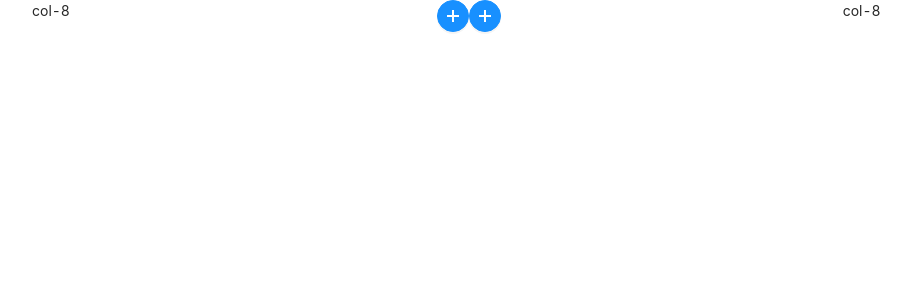
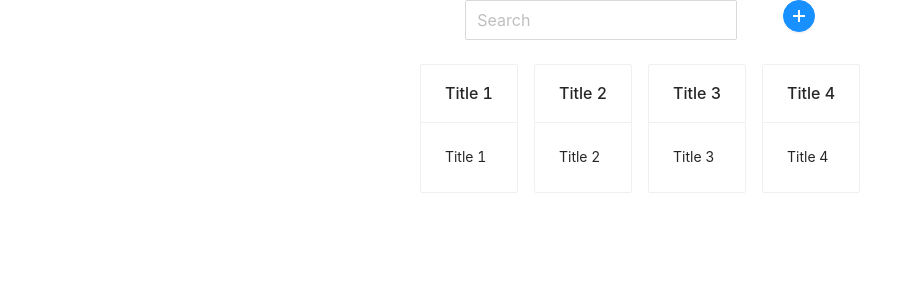
Before and after one commit to zeynepbozkirr/Todo-app, a Next.js app: page / in a window 1280 px wide. Shown: the top 300 px of the page, without its empty margins (0-911 px from the left). Built offline with nearby package versions, Linux system fonts and the light colour scheme.

Commit message:
change form

```diff
--- a/components/TodoMain/Form/index.js
+++ b/components/TodoMain/Form/index.js
@@ -1,105 +1,69 @@
-import React ,{useState} from "react";
+import React ,{useState,createRef } from "react";
 import "antd/dist/antd.css";
-import {Form, Select, Col,Radio, Button} from "antd";
+import {Form, Select, Col,Radio, Button,Input} from "antd";
 import CustomInput from "../../Custom/CustomInput";
 import CustomButton from "../../Custom/CustomButton";
 import {values} from "mobx";
 
 const FormComp = () => {
-    const [inpValues,setInpValues]=useState({
-        title:"title",
-        content:"content",
-        status:"urgent normal easy"
+    const [form] = Form.useForm();
+    const formRef = createRef();
 
-    })
-    const [form] = Form.useForm();
 
-            console.log(inpValues, "val")
-
-    const onFinish = async (e) => {
-        console.log(inpValues,"form");
-    }
+    const onFinish = (values) => {
+        console.log(values);
+        formRef.current.resetFields();
+    };
     const onFinishFailed = (errorInfo) => {
         console.log('Failed:', errorInfo);
     };
+
     return (
-        <Form   name="basic"
-                labelCol={{
-                    span: 8,
-                }}
-                wrapperCol={{
-                    span: 16,
-                }}
-                initialValues={{
-                    remember: true,
-                    Title:inpValues.title,
-                    Content:inpValues.content,
-                    Status:inpValues.status
-                }}
+        <Form   ref={formRef}
+                name="basic"
                 onFinish={onFinish}
-                onFinishFailed={onFinishFailed}
-                autoComplete="off">
+                onFinishFailed={onFinishFailed}>
+            <Form.Item
+                name="Title"
+                rules={[
+                    {
+                        required: true,
+                        message: 'Please input your username!',
+                    },
+                ]}
+            >
+                <Input />
+            </Form.Item>
             <Form.Item
 
-                name="Title"
+                name="Content"
                 rules={[
-                    {required: true
-                    }
+                    {
+                        required: true,
+                        message: 'Please input your username!',
+                    },
                 ]}
             >
-                <CustomInput name={"Title"} inpValues={inpValues.title} placeholder={"Title"}  onchangeInput={(e)=> {
-                    setInpValues((prevState) => ({
-                        ...prevState,
-                        title: e.target.value,
-                    }));
-
-
-                }} />
+                <Input />
             </Form.Item>
-            <Form.Item
-                name="Content"
-                rules={[
-                    {required: true
-                    }
-                ]}
-            >
-                 <CustomInput name={"Content"} inpValues={inpValues.content} placeholder={"Content"}
-                             onchangeInput={(e)=> {
-
-                               setInpValues((prevState) => ({
-                                    ...prevState,
-                                   content: e.target.value,
-                    }));}}
-                />
-            </Form.Item>
-
-
             <Form.Item  name="Status"
                         rules={[
                             {required: true
                             }
                         ]}>
-            <Radio.Group onChange={(e)=> {
-                setInpValues((prevState) => ({
-                    ...prevState,
-                    status: e.target.value,
-                }));}} >
 
-                <Radio value={"urgent"}>urgent </Radio>
-                <Radio value={"normal"}>normal </Radio>
-                <Radio value={"easy"}>easy</Radio>
-,            </Radio.Group>
+                <Radio.Group>
+                <Radio value="urgent">urgent </Radio>
+                <Radio value="normal">normal </Radio>
+                <Radio value="easy"> easy</Radio>
+,               </Radio.Group>
             </Form.Item>
 
-            <Form.Item
-                wrapperCol={{
-                    offset: 8,
-                    span: 16,
-                }}
-            >
+            <Form.Item>
                 <Button  type="primary" htmlType="submit" texts="submit">
                     Submit
                 </Button>
+
             </Form.Item>
 
         </Form>
--- a/components/TodoMain/Header/SearchInput/index.js
+++ b/components/TodoMain/Header/SearchInput/index.js
@@ -6,27 +6,28 @@ const { Search } = Input;
 const onSearch = (value) => console.log(value);
 
 
-const SearchComp = () => (
+const SearchComp = () => {
+    // const onchangeInp=
+    //
+    //
+    // }
 
+       return(
         <Form.Item
             name="Search"
             rules={[
                 {
                     required: true
                 }]}>
-           {/*< CustomInput  allowClear*/}
-           {/*               enterButton*/}
-           {/*              placeholder={"Search"}*/}
-           {/*               onchangeInput={(e)=> {*/}
-           {/*                   e.target.value()*/}
-           {/*               }*/}
-
-           {/*               }*/}
-           {/*/>*/}
+           < CustomInput  allowClear
+                          enterButton
+                         placeholder={"Search"}
+                          onchangeInput={(e)=>console.log(e.target.value,"search inp") }
+           />
         </Form.Item>
 
+)
 
-
-);
+}
 
 export default SearchComp;
--- a/components/TodoMain/ListContent/index.js
+++ b/components/TodoMain/ListContent/index.js
@@ -22,8 +22,8 @@ const ListContent = () => {
         },
     ];
 
+    console.log(TodoStore?.firebaseDoc,"firebasedoc");
 
-    console.log(TodoStore?.firebaseDoc,"firebasedoc")
     return(
         <div>
         <List
@@ -33,8 +33,8 @@ const ListContent = () => {
             }}
             dataSource={data}
             renderItem={(x) => (
-                <List.Item>
-                    <Card title={x.title}>{x.title}</Card>
+                <List.Item >
+                    <Card title={x.title}>{x.title} </Card>
                 </List.Item>
             )}
         />
--- a/components/TodoMain/TodoMain.module.css
+++ b/components/TodoMain/TodoMain.module.css
@@ -0,0 +1,19 @@
+.container{
+    display: flex;
+    justify-content: center;
+
+}
+.search{
+    display: flex;
+    flex-direction:row;
+    justify-content:space-evenly;
+
+}
+
+
+.list{
+    display: flex;
+    flex-direction:column;
+
+
+}
--- a/components/TodoMain/index.js
+++ b/components/TodoMain/index.js
@@ -1,6 +1,7 @@
 import React, {useEffect, useState} from 'react';
 import FormComp from "./Form"
 import {Button, Select, Row, Col} from 'antd';
+import styles from "./TodoMain.module.css"
 import SearchInput from "./Header/SearchInput";
 import OpenFormButton from "./Header/OpenFormButton";
 import ListContent from "./ListContent";
@@ -25,29 +26,21 @@ const TodoMainComponent = () => {
         console.log(click)
     }
     return(
-            <Row>
-                <Col size="large">
-                    <SearchInput />
+            <div className={styles.container}>
+                  <div>
+                     <div className={styles.search}>
+                         <SearchInput />
+                    <OpenFormButton onClickButton={()=>onClickButton()} />
+                  </div>
 
-
-                </Col>
-                <Col>
-                    <OpenFormButton onClickButton={()=>onClickButton()} />
-                </Col>
-                {
-                    click &&    <Col>
-                        <FormComp/>
-                    </Col>
-
+                {click &&
+                    <FormComp/>
                 }
 
-            <OpenFormButton onClickButton={() => testBakalim()}/>
-
-
-
-
-
-            </Row>
+              {/*<OpenFormButton onClickButton={() => testBakalim()}/>*/}
+           <ListContent/>
+                  </div>
+            </div>
     )
 }
 export default observer(TodoMainComponent);
--- a/pages/index.js
+++ b/pages/index.js
@@ -7,13 +7,12 @@ import {Form, Input, Space, Row, Col, Button} from 'antd';
 export default function Home() {
   return (
 
-        <Row className={styles.container} >
-            <Col span={8}>col-8</Col>
-            <Col span={8}  >
+        <div  >
+
+
                 <TodoMainComponent />
-            </Col>
-            <Col span={8}>col-8</Col>
-        </Row>
+
+        </div>
 
 
   )
```
